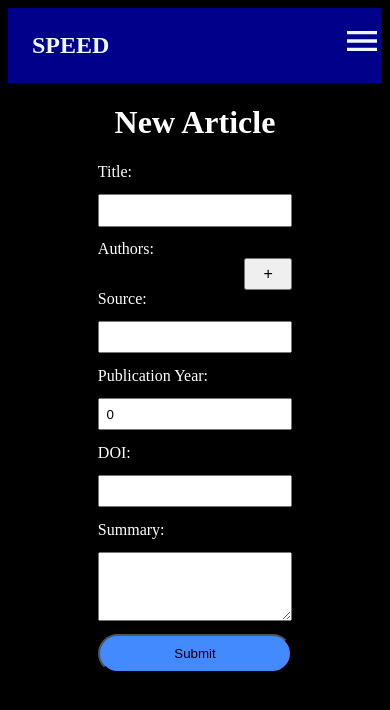
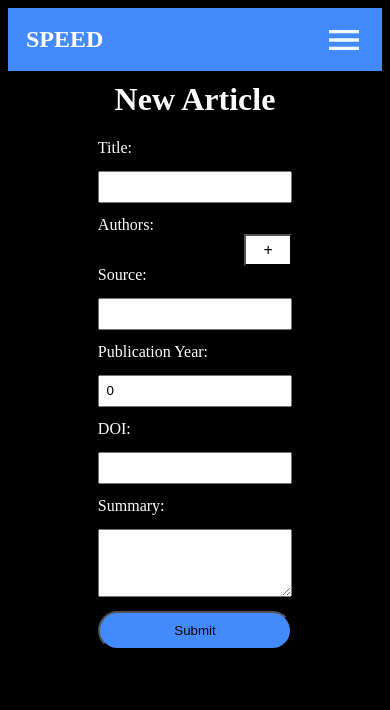
Before and after one commit to christo834/CISE-assignment-1B, a Next.js app in the folder frontend/: page /articles/new in a window 390 px wide. Shown: the top 710 px of the page. Built offline with nearby package versions, Linux system fonts and the light colour scheme.

Commit message:
Final iteration 2 changes
NavBar refactored/updated:
transition drop down animation for mobile view
H1 for new article
Author button bug fix
Footer link updated

```diff
--- a/frontend/src/components/nav/Footer.tsx
+++ b/frontend/src/components/nav/Footer.tsx
@@ -4,7 +4,7 @@ export default function Footer() {
   return (
     <footer className="bg-[#18181b] items-center text-white text-center p-2 w-full flex justify-between  absolute bottom-0 left-0 ">
       <h1 className="font-black tracking-widest text-2xl">AUT</h1>
-      <a href="" className="px-4">
+      <a href="https://library.aut.ac.nz/" target="_blank" className="px-4">
         Link
       </a>
     </footer>
--- a/frontend/src/components/nav/Nav.module.scss
+++ b/frontend/src/components/nav/Nav.module.scss
@@ -5,6 +5,22 @@
     right: 0;
     flex-direction: column;
     z-index: 99;
+    animation: expand 500ms ease-in-out;
+    transform-origin: top;
+  }
+
+  @keyframes expand {
+    0% {
+      transform: scaleY(0);
+    }
+
+    70% {
+      transform: scaleY(1.1);
+    }
+
+    100% {
+      transform: scaleY(1);
+    }
   }
   .navbar {
     box-sizing: border-box;
@@ -12,13 +28,14 @@
     position: relative;
     top: 0;
     flex-direction: row;
-    background-color: darkblue;
+    background-color: #438aff;
     align-items: center;
     color: aliceblue;
     font-size: 1.5em;
     font-weight: bold;
     transition: top 0.5s;
     height: fit-content;
+    padding: 10px;
   }
 
   .hide {
@@ -28,10 +45,11 @@
   .navitem {
     position: relative;
     padding: 1em;
-    width: auto;
     display: flex;
     flex-direction: row;
     align-items: center;
+    background-color: #438aff;
+
     cursor: default;
     white-space: nowrap;
   }
@@ -44,7 +62,7 @@
     visibility: hidden;
     display: flex;
     flex-direction: column;
-    background-color: darkblue;
+    background-color: #438aff;
     position: absolute;
     top: 100%;
     right: 0;
@@ -74,7 +92,9 @@
     visibility: visible;
     margin-left: auto;
     font-size: 40px;
-    padding-right: 0px;
+    padding-right: 4px;
+    align-items: center;
+    display: flex;
   }
 }
 
@@ -83,10 +103,10 @@
   position: relative;
   top: 0;
   flex-direction: row;
-  background-color: darkblue;
+  background-color: #438aff;
   align-items: center;
   color: aliceblue;
-  font-size: 1.5em;
+  font-size: 0.9em;
   font-weight: bold;
   transition: top 0.5s;
   height: fit-content;
@@ -94,8 +114,7 @@
 
 .navitem {
   position: relative;
-  padding: 1em;
-  width: auto;
+  padding: 8px;
   display: flex;
   flex-direction: row;
   align-items: center;
@@ -106,7 +125,6 @@
 .clickable {
   @extend .navitem;
   cursor: pointer;
-  background-color: darkblue;
   z-index: 100;
 }
 
@@ -118,7 +136,6 @@
   visibility: hidden;
   display: flex;
   flex-direction: column;
-  background-color: darkblue;
   position: absolute;
   top: 100%;
   right: 0;
@@ -134,7 +151,6 @@
   }
 }
 
-
 .right {
   display: flex;
   margin-left: auto;
@@ -149,3 +165,16 @@
 .dropdown_container {
   z-index: 20;
 }
+
+.left {
+  color: white;
+  font-size: 1.5rem;
+  padding: 0 0.25rem;
+  margin: 0 -0.25rem;
+  transition: color 0.2s ease-in-out, box-shadow 0.2s ease-in-out;
+}
+
+.left:hover {
+  color: #fff;
+  box-shadow: inset 200px 0 0 0 #282828;
+}
--- a/frontend/src/pages/articles/new.tsx
+++ b/frontend/src/pages/articles/new.tsx
@@ -51,9 +51,7 @@ const NewDiscussion = () => {
       console.error("Error occurred:", error);
       await swal("Error", "Please try again", "error");
       await setResponseMessage(
-
         "An error occurred while submitting the article."
-
       );
       // Handle network or other errors here
     }
@@ -67,7 +65,7 @@ const NewDiscussion = () => {
         doi,
         summary,
         linked_discussion: linkedDiscussion,
-      }),
+      })
     );
   };
   // Some helper methods for the authors array
@@ -81,14 +79,14 @@ const NewDiscussion = () => {
     setAuthors(
       authors.map((oldValue, i) => {
         return index === i ? value : oldValue;
-      }),
+      })
     );
   };
   // Return the full form
   return (
     <div className={formStyles.container}>
       <div className={formStyles.headerTitle}>
-        <h1>New Article</h1>
+        <h1 className={formStyles.articleFont}>New Article</h1>
       </div>
       <form className={formStyles.form} onSubmit={submitNewArticle}>
         <label htmlFor="title" className={formStyles.labelTitle}>
--- a/frontend/src/styles/Form.module.scss
+++ b/frontend/src/styles/Form.module.scss
@@ -39,6 +39,7 @@
   flex-grow: 0;
 
   font-size: 1em;
+  background-color: white;
 }
 
 .submitBtn {
@@ -57,3 +58,8 @@
 .headerTitle {
   color: white;
 }
+
+.articleFont {
+  font-size: 2rem;
+  margin-top: 10px;
+}
```
